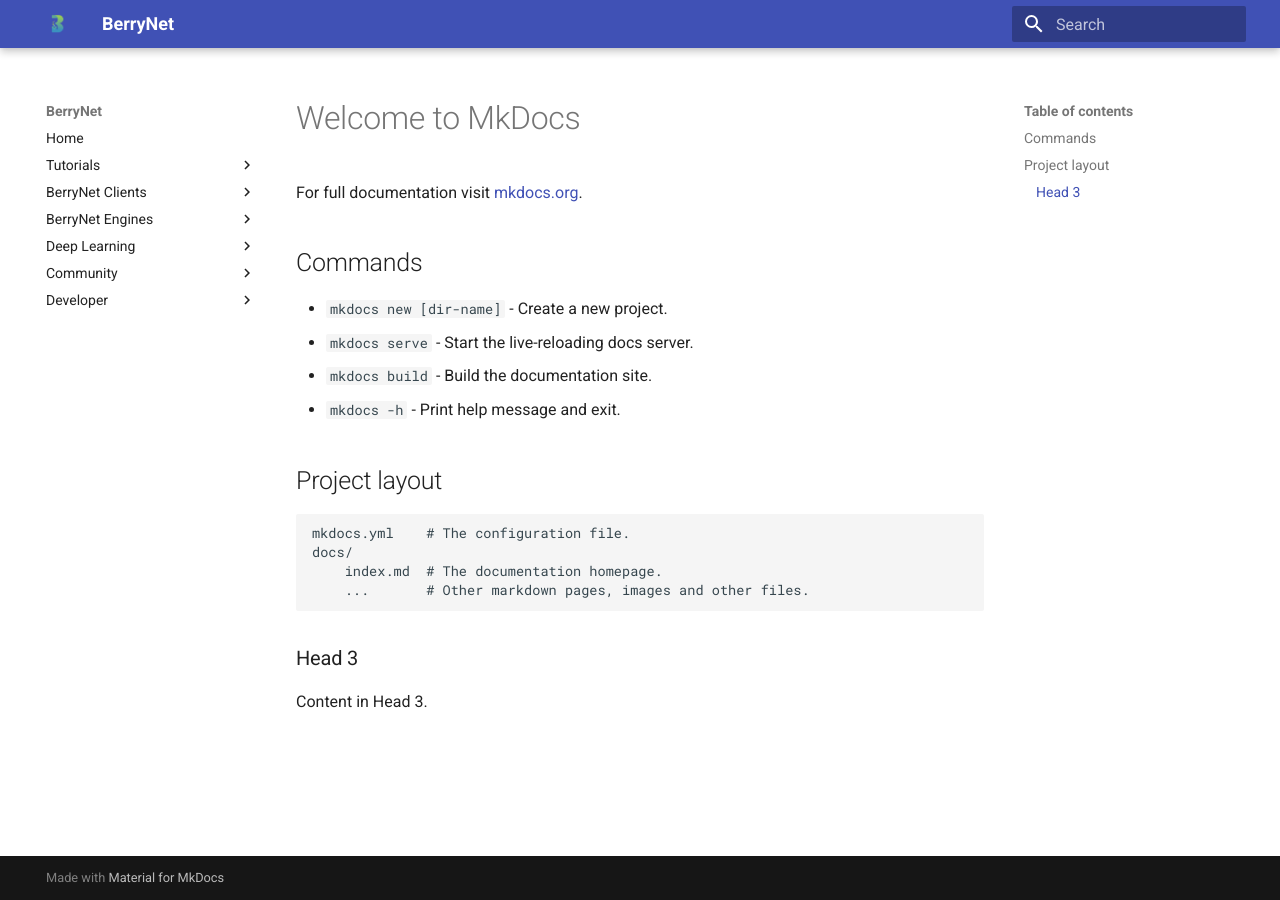
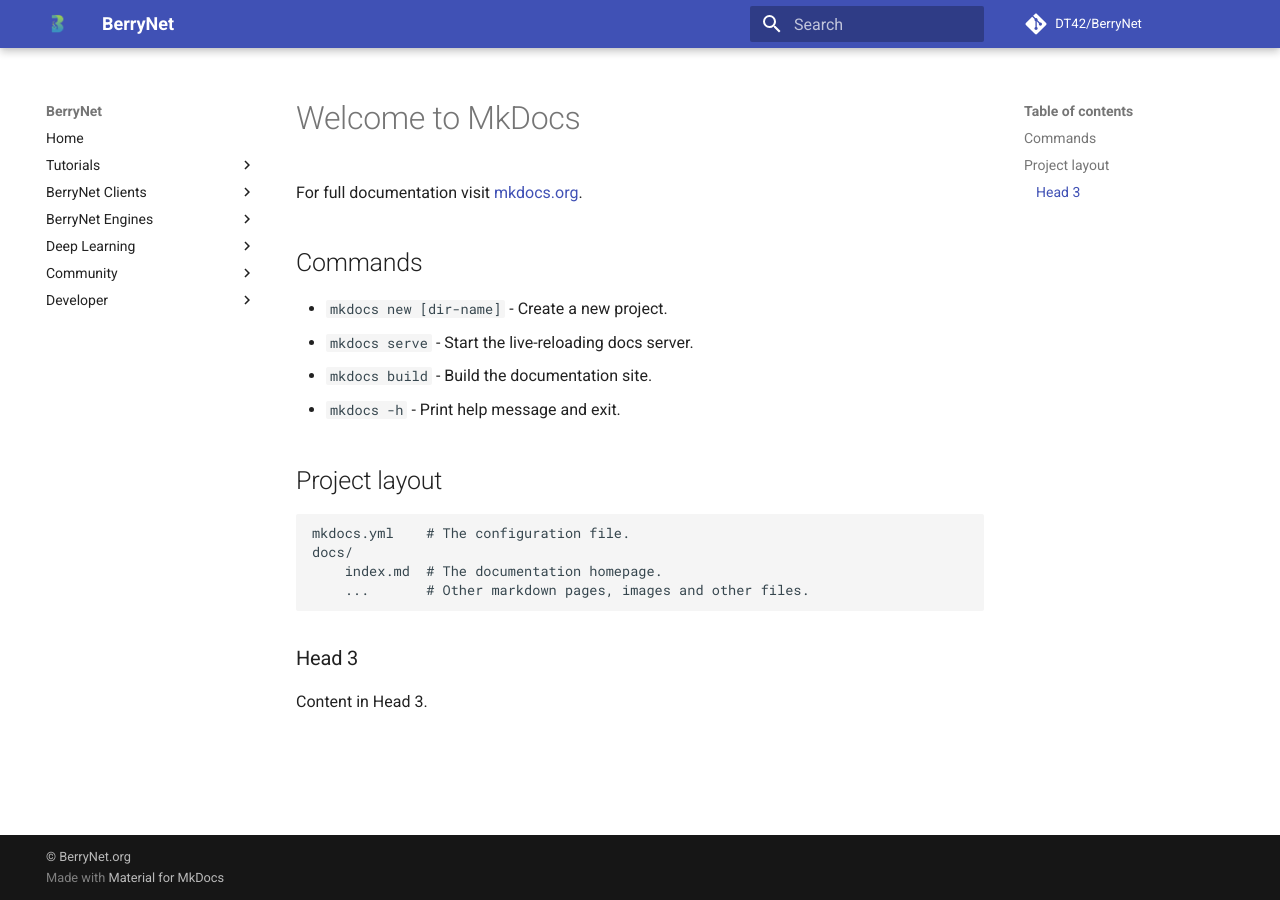
Before and after one commit to DT42/berrynet-doc, an MkDocs documentation site: the page built from docs/mkdocs.md, in a window 1280 px wide. Built offline with MkDocs 1.6.1 and Material for MkDocs 9.7.7, drawn with Linux system fonts in a browser that asks for light colours; comment, search, counter and statistics services are not loaded.

Commit message:
Add GitHub info and copyright.
Signed-off-by: Bofu Chen (bafu) <bofu@dt42.io>

```diff
--- a/mkdocs.yml
+++ b/mkdocs.yml
@@ -1,4 +1,11 @@
 site_name: BerryNet
+
+# GitHub information, top-right corner
+repo_name: DT42/BerryNet
+repo_url: https://github.com/DT42/BerryNet
+
+# Footer
+copyright: "&copy; BerryNet.org"
 
 theme:
   name: material
```
